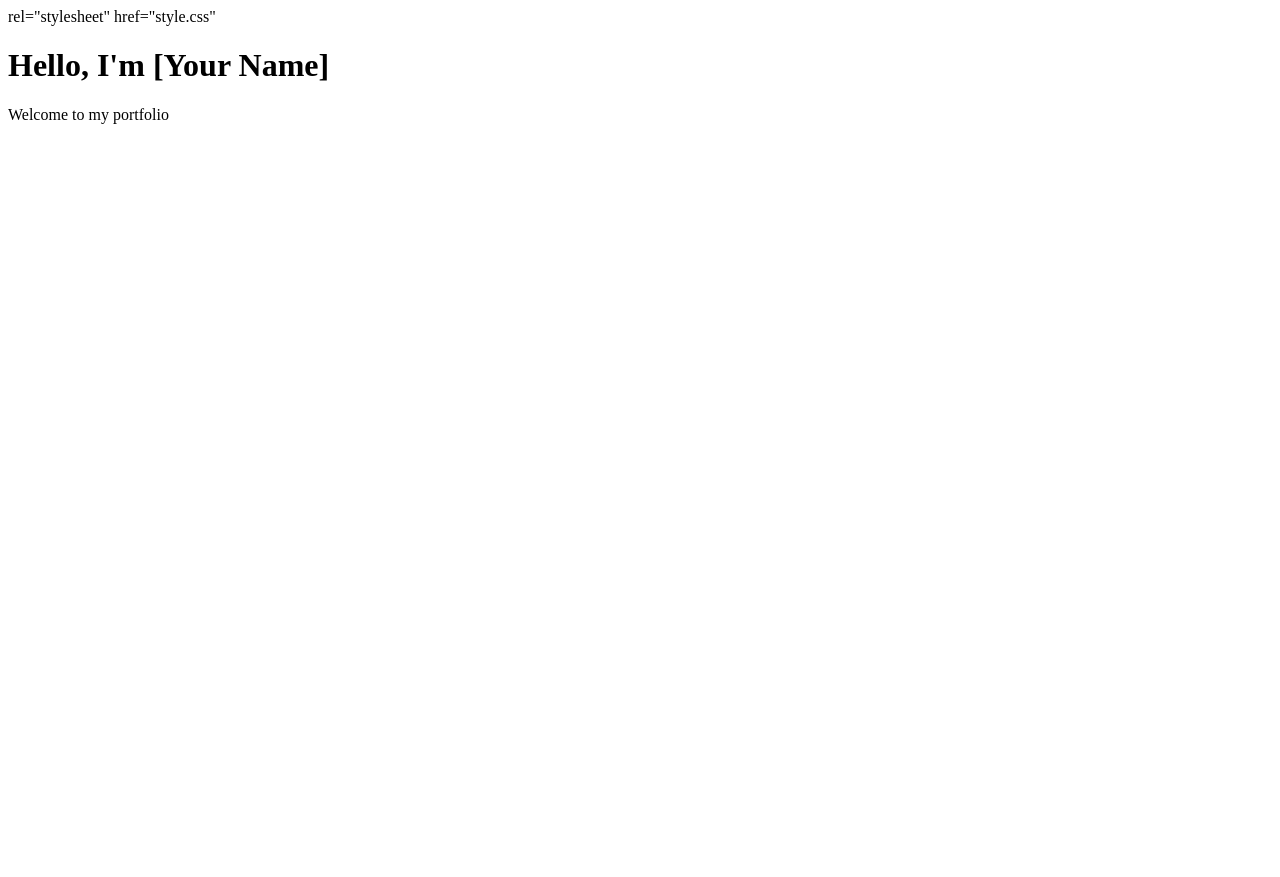
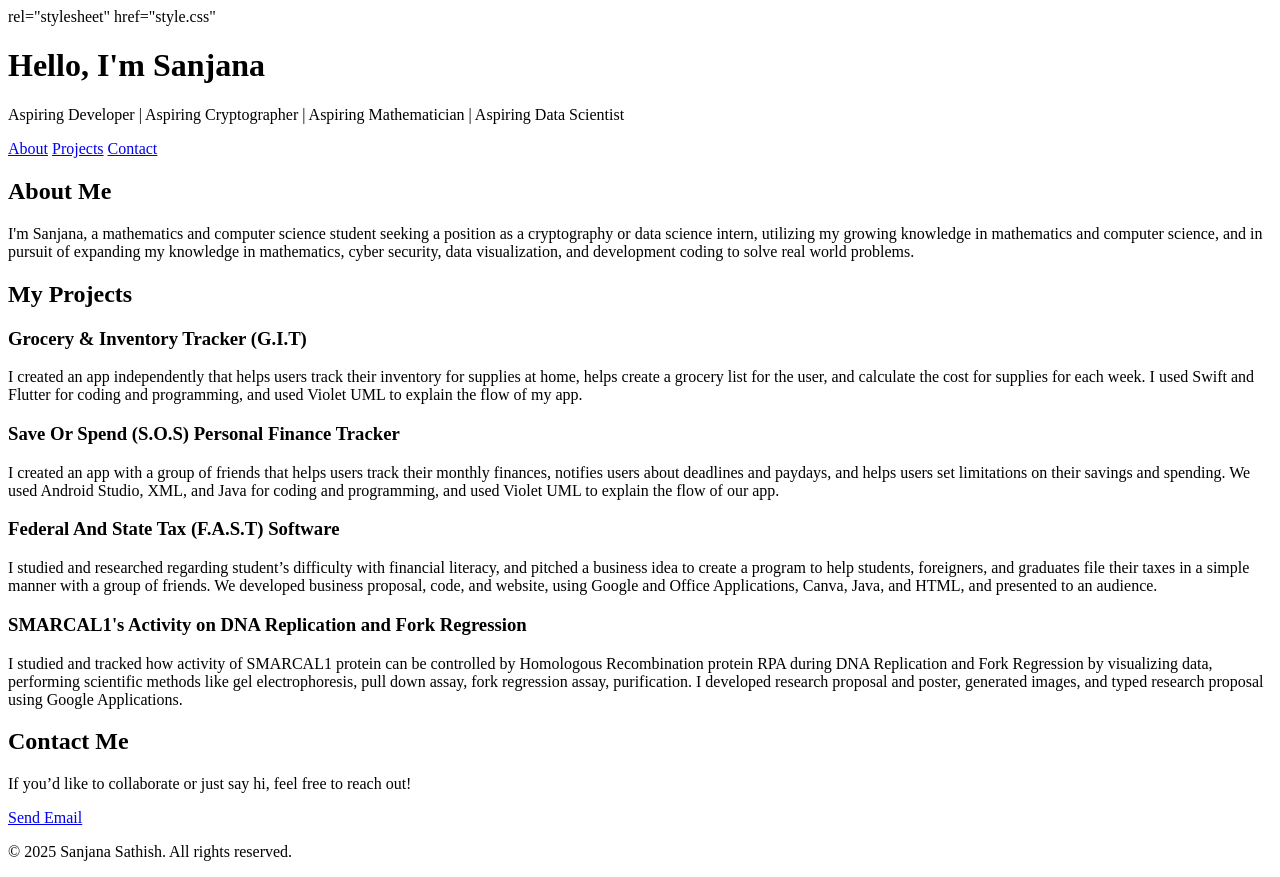
Before and after one commit to SanDevil24/Sanjana-Portfolio, a plain HTML site: page index.html in a window 1280 px wide. Before the commit the page ends 800 px from the top, so only its background shows below. Drawn offline with Linux system fonts and the light colour scheme.

Commit message:
Update index.html

```diff
--- a/index.html
+++ b/index.html
@@ -2,11 +2,78 @@
 <html>
 <head>
   <meta charset="UTF-8">
+  <meta name="viewport" content="width=device-width, initial-scale=1.0">
   <title>Sanjana Portfolio</title>
   <link> rel="stylesheet" href="style.css"
 </head>
 <body>
-  <h1>Hello, I'm [Your Name]</h1>
-  <p>Welcome to my portfolio</p>
+  <div class="container">
+    <header>
+      <h1>Hello, I'm Sanjana</h1>
+      <p>Aspiring Developer | Aspiring Cryptographer | Aspiring Mathematician | Aspiring Data Scientist</p>
+    </header>
+    <nav>
+      <a href="#about">About</a>
+      <a href="#projects">Projects</a>
+      <a href="#contact">Contact</a>
+    </nav>
+    <section id="about">
+      <h2>About Me</h2>
+      <p>
+        I'm Sanjana, a mathematics and computer science student seeking a position as a cryptography or data science
+        intern, utilizing my growing knowledge in mathematics and computer science, and in pursuit of expanding my
+        knowledge in mathematics, cyber security, data visualization, and development coding to solve real world problems.
+      </p>
+    </section>
+    <section id="projects">
+      <h2>My Projects</h2>
+      <div class="projects">
+        <div class="project-card">
+          <h3>Grocery & Inventory Tracker (G.I.T)</h3>
+          <p>
+            I created an app independently that helps users track their inventory for supplies at home, helps create
+            a grocery list for the user, and calculate the cost for supplies for each week. I used Swift and Flutter
+            for coding and programming, and used Violet UML to explain the flow of my app.
+          </p>
+        </div>
+        <div class="project-card">
+          <h3>Save Or Spend (S.O.S) Personal Finance Tracker</h3>
+          <p>
+            I created an app with a group of friends that helps users track their monthly finances, notifies users
+            about deadlines and paydays,  and helps users set limitations on their savings and spending.
+            We used Android Studio, XML, and Java for coding and programming, and used Violet UML to explain
+            the flow of our app.
+          </p>
+        </div>
+        <div class="project-card">
+          <h3>Federal And State Tax (F.A.S.T) Software</h3>
+          <p>
+            I studied and researched regarding student’s difficulty with financial literacy, and pitched a business
+            idea to create a program to help students, foreigners, and graduates file their taxes in a simple manner
+            with a group of friends. We developed business proposal, code, and website, using Google and Office Applications,
+            Canva, Java, and HTML, and presented to an audience.
+          </p>
+        </div>
+        <div class="project-card">
+          <h3>SMARCAL1's Activity on DNA Replication and Fork Regression</h3>
+          <p>
+            I studied and tracked how activity of SMARCAL1 protein can be controlled by Homologous Recombination protein
+            RPA during DNA Replication and Fork Regression by visualizing data, performing scientific methods like gel
+            electrophoresis, pull down assay, fork regression assay, purification. I developed research proposal and
+            poster, generated images, and typed research proposal using Google Applications.
+          </p>
+        </div>
+      </div>
+    </section>
+    <section id="contact" class="contact">
+      <h2>Contact Me</h2>
+      <p>If you’d like to collaborate or just say hi, feel free to reach out!</p>
+      <a href="mailto:sanjanasathish565@gmail.com">Send Email</a>
+    </section>
+    <footer>
+      <p>© 2025 Sanjana Sathish. All rights reserved.</p>
+    </footer>
+  </div>
+
 </body>
 </html>
```
